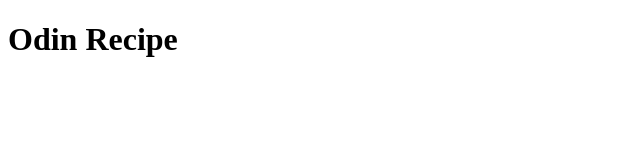
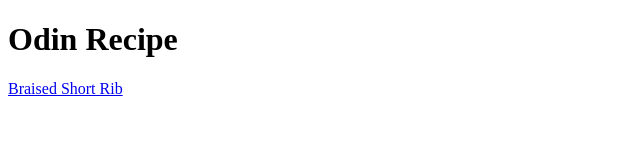
Before and after one commit to Youmei295/odin-recipes, a plain HTML site: page danhsach.html in a window 1280 px wide. Shown: the whole page, without its empty margins (0-640 px from the left). Drawn offline with Linux system fonts and the light colour scheme.

Commit message:
Hoan thien trang mon an dau tien

```diff
--- a/danhsach.html
+++ b/danhsach.html
@@ -6,5 +6,6 @@
     </head>
     <body>
         <h1>Odin Recipe</h1>
+        <a href="./recipes/braisedshortrib.html">Braised Short Rib</a>
     </body>
 </html>
```
